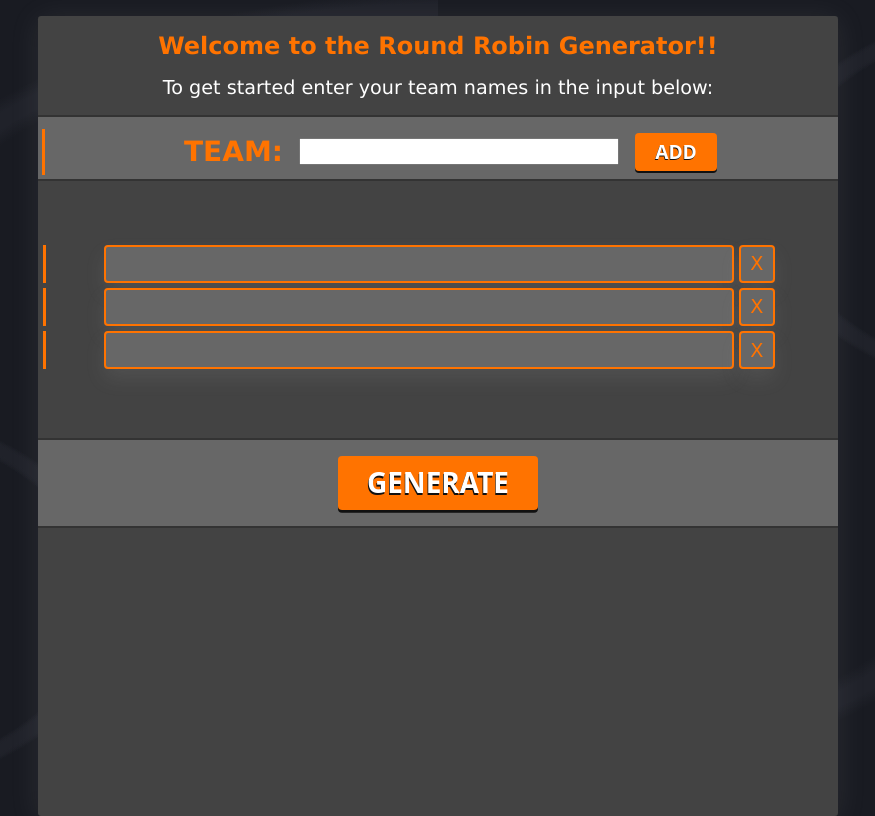
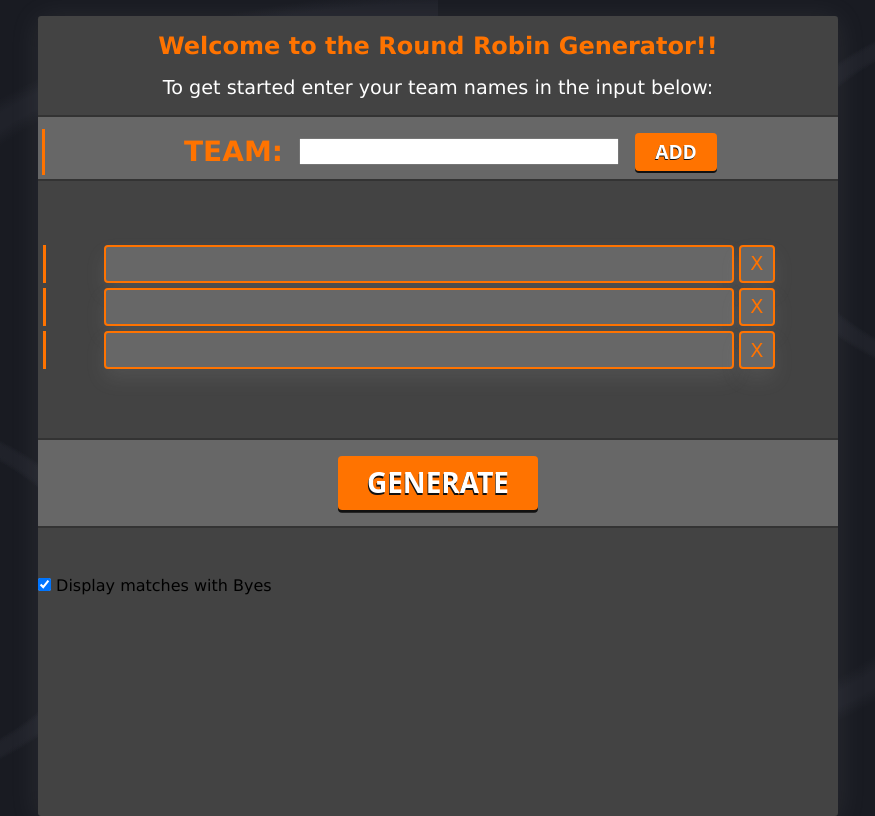
Before and after one commit to seanscott95/Tournament-Generator, a React (Vite) app: page / in a window 1280 px wide. Shown: the whole page, without its empty margins (202-1077 px from the left). Built offline with nearby package versions, Linux system fonts and the light colour scheme.

Commit message:
created a checkbox input that when checked will display the matches with byes, if unchecked the matches with byes will not be displayed, input and label still need styling

```diff
--- a/src/components/Generator.jsx
+++ b/src/components/Generator.jsx
@@ -12,7 +12,8 @@ const Generator = () => {
         allGames,
         removeTeamName,
         setGeneratedNamesList,
-        generatedNamesList
+        generatedNamesList,
+        listWithByesRemoved
     } = useGenerator();
 
     const [message, setMessage] = useState(false);
@@ -42,6 +43,23 @@ const Generator = () => {
         generateRoundRobin();
         setTeamNames([null, null, null]);
     };
+
+    const [isChecked, setIsChecked] = useState(true);
+
+    const handleShowByes = () => {
+        setIsChecked(prev => !prev);
+    };
+
+    // if (!isChecked) {
+    //     console.log('allGames', allGames)
+
+    //     setAllGames
+    // }
+
+    // console.log('allGames', allGames)
+    // console.log('allGamess', allGames.map(game => game.map(g => g.filter(el => el !== 'Bye')).filter((e) => e.length !== 1)))
+
+    // if ()
 
     return (
         <div className='generatorContainer'>
@@ -106,7 +124,19 @@ const Generator = () => {
                         </ul>
                     </div>
                 }
-                {allGames && allGames.map((game, index) => {
+                {
+                    <div>
+                        <input
+                            type="checkbox"
+                            id="showByes"
+                            name="showByes"
+                            checked={isChecked}
+                            onChange={handleShowByes}
+                        />
+                        <label htmlFor="showBye"> Display matches with Byes</label>
+                    </div>
+                }
+                {allGames && (isChecked ? allGames : listWithByesRemoved).map((game, index) => {
                     return <div className='generatedTableItem '>
                         <h1>ROUND {index + 1}</h1>
                         <div className='gameContainer leftBorder'>
--- a/src/hooks/useGenerator.jsx
+++ b/src/hooks/useGenerator.jsx
@@ -7,6 +7,7 @@ const useGenerator = () => {
     const [teamNames, setTeamNames] = useState([null, null, null]);
     const [allGames, setAllGames] = useState([]);
     const [generatedNamesList, setGeneratedNamesList] = useState([]);
+    const listWithByesRemoved = allGames?.map(game => game.map(g => g.filter(el => el !== 'Bye')).filter((e) => e.length !== 1));
 
     const addTeamName = () => {
         if (teamNameInput.length === 0) {
@@ -81,7 +82,8 @@ const useGenerator = () => {
         allGames,
         removeTeamName,
         setGeneratedNamesList,
-        generatedNamesList
+        generatedNamesList,
+        listWithByesRemoved
     };
 };
 
```
